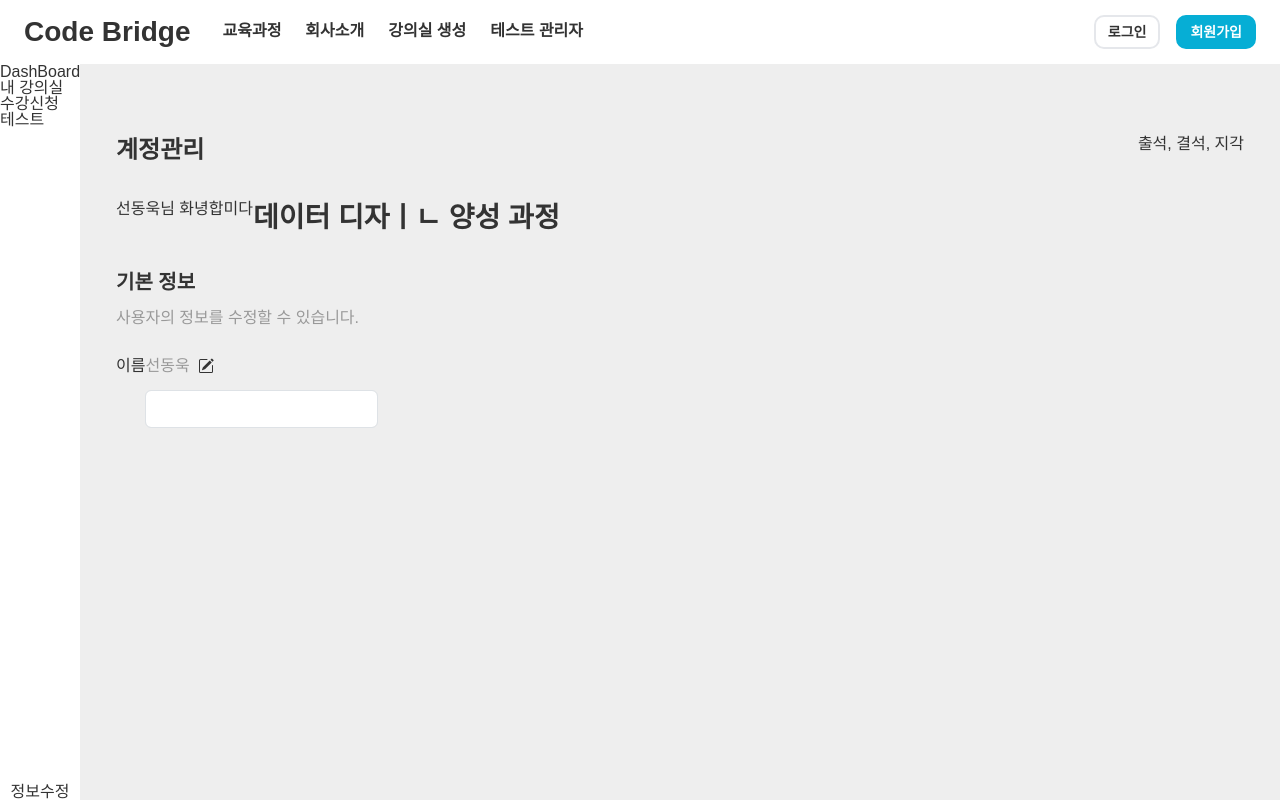
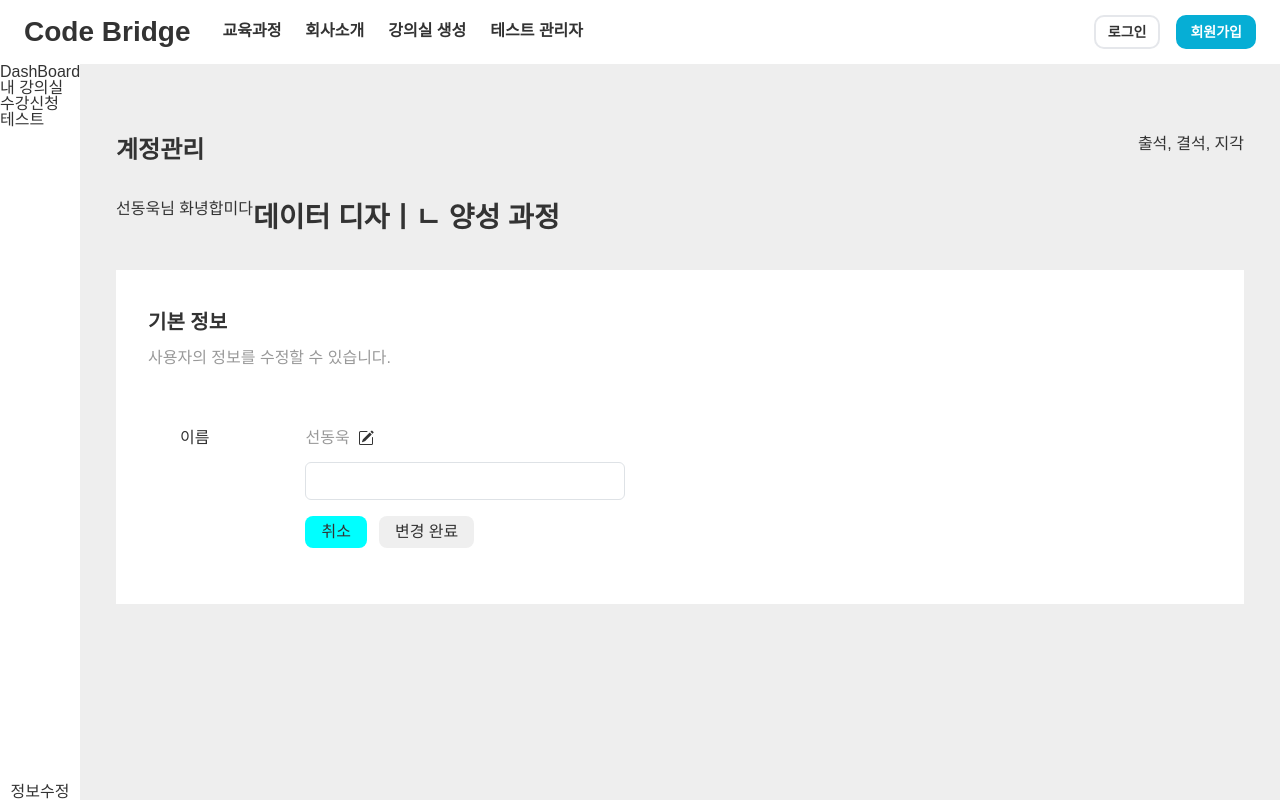
Before and after one commit to BaikJinHyeock/CodeBridge_Front, a React (Create React App) app: page /SetInfo in a window 1280 px wide. Built offline with nearby package versions, Linux system fonts and the light colour scheme; a web font is replaced by a local one.

Commit message:
백진혁_css완료

```diff
--- a/src/SCSS/base/_reset.scss
+++ b/src/SCSS/base/_reset.scss
@@ -161,3 +161,9 @@ p {
 .nickname {
   font-family: "Pretendard Variable";
 }
+button {
+  border: none;
+  outline: none;
+  padding: 8px 16px;
+  border-radius: 8px;
+}
--- a/src/SCSS/pages/_nav.module.scss
+++ b/src/SCSS/pages/_nav.module.scss
@@ -19,11 +19,8 @@
     gap: 20px;
 
     a {
-      // font-size: 28px;
       font-weight: 900;
-      // color: #333;
       cursor: pointer;
-      text-decoration: none;
       transition-duration: 150ms;
 
       &:hover {
@@ -37,10 +34,7 @@
 
       li {
         a {
-          font-size: 16px;
           font-weight: 800;
-          text-decoration: none;
-          // color: $font-color;
           display: block;
           padding: 8px 12px;
           transition-duration: 150ms;
@@ -92,7 +86,6 @@
             padding: 8px 12px;
             background-color: $main-color;
             border-radius: 10px;
-            text-decoration: none;
             transition-duration: 150ms;
 
             &:hover {
--- a/src/SCSS/pages/_setInfo.module.scss
+++ b/src/SCSS/pages/_setInfo.module.scss
@@ -23,6 +23,9 @@
 
     .third_box {
       margin: 36px 0;
+      background-color: white;
+      padding: 1.5rem 2rem;
+      width: 100%;
 
       h4 {
         margin: 16px 0;
@@ -32,8 +35,13 @@
         margin: 16px 0;
         color: $font-sub-color2;
       }
+      td {
+        padding: 1rem 2rem;
+        border-collapse: collapse;
+
         .setTable_userId {
           border-collapse: collapse;
+          padding: 1rem 2rem;
 
           .setTable_userId_originId {
             display: flex;
@@ -41,7 +49,24 @@
             gap: 8px;
             align-items: center;
           }
+
+          form {
+            width: 20rem;
+
+            .buttons {
+              display: flex;
+              gap: 12px;
+              justify-content: flex-start;
+
+              button {
+                &:first-child {
+                  background-color: aqua;
                 }
               }
             }
           }
+        }
+      }
+    }
+  }
+}
--- a/src/components/SetInfo.jsx
+++ b/src/components/SetInfo.jsx
@@ -49,6 +49,7 @@ const SetInfo = () => {
                         </svg>
                       </div>
                       <div className={style.setTable_userId_editId}>
+                        <form>
                           <div class="input-group mb-3">
                             <input
                               type="text"
@@ -57,6 +58,11 @@ const SetInfo = () => {
                               aria-describedby="inputGroup-sizing-default"
                             />
                           </div>
+                          <div className={style.buttons}>
+                            <button>취소</button>
+                            <button>변경 완료</button>
+                          </div>
+                        </form>
                       </div>
                     </div>
                   </td>
--- a/src/main.css
+++ b/src/main.css
@@ -181,4 +181,11 @@ p {
 
 .nickname {
   font-family: "Pretendard Variable";
+}
+
+button {
+  border: none;
+  outline: none;
+  padding: 8px 16px;
+  border-radius: 8px;
 }/*# sourceMappingURL=main.css.map */
```
Also changed, not shown: 1 other file (tests, documents, lock files or other folders). Lines whose indentation alone changed are shown as unchanged.
